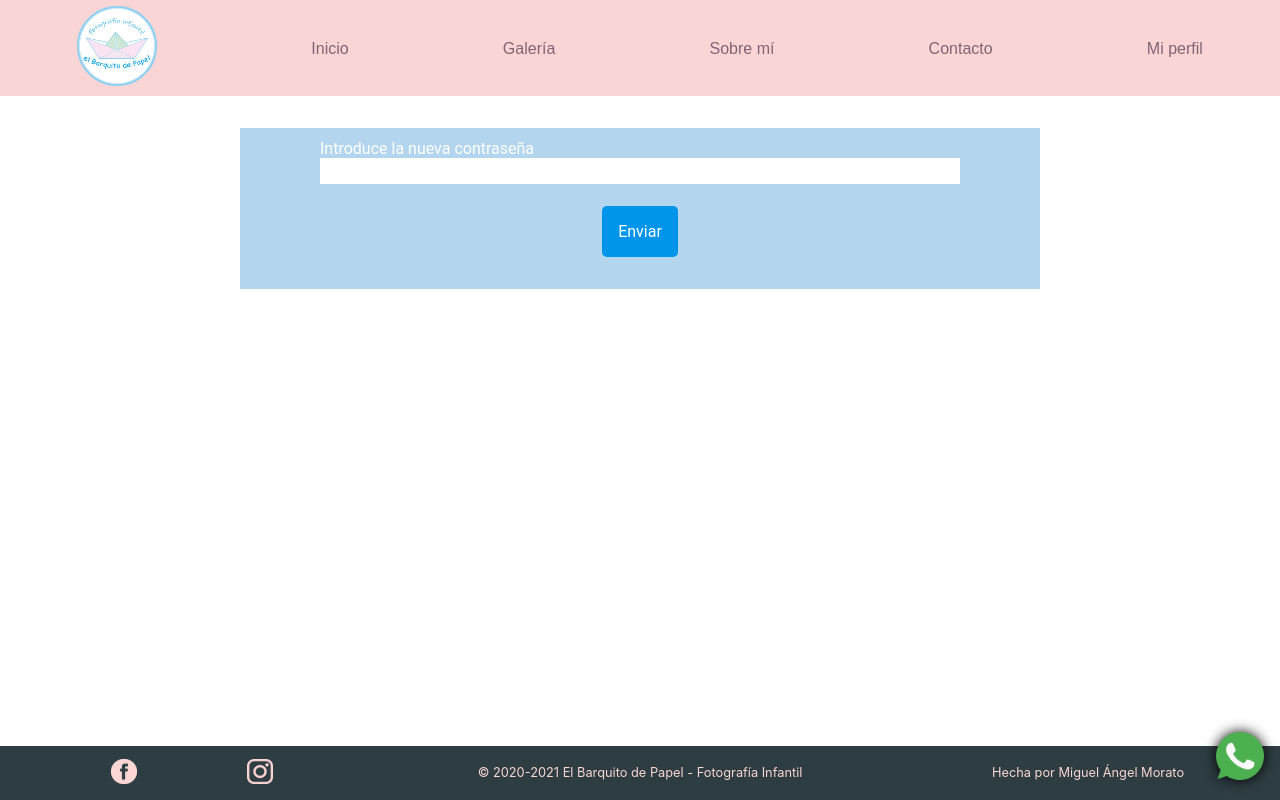
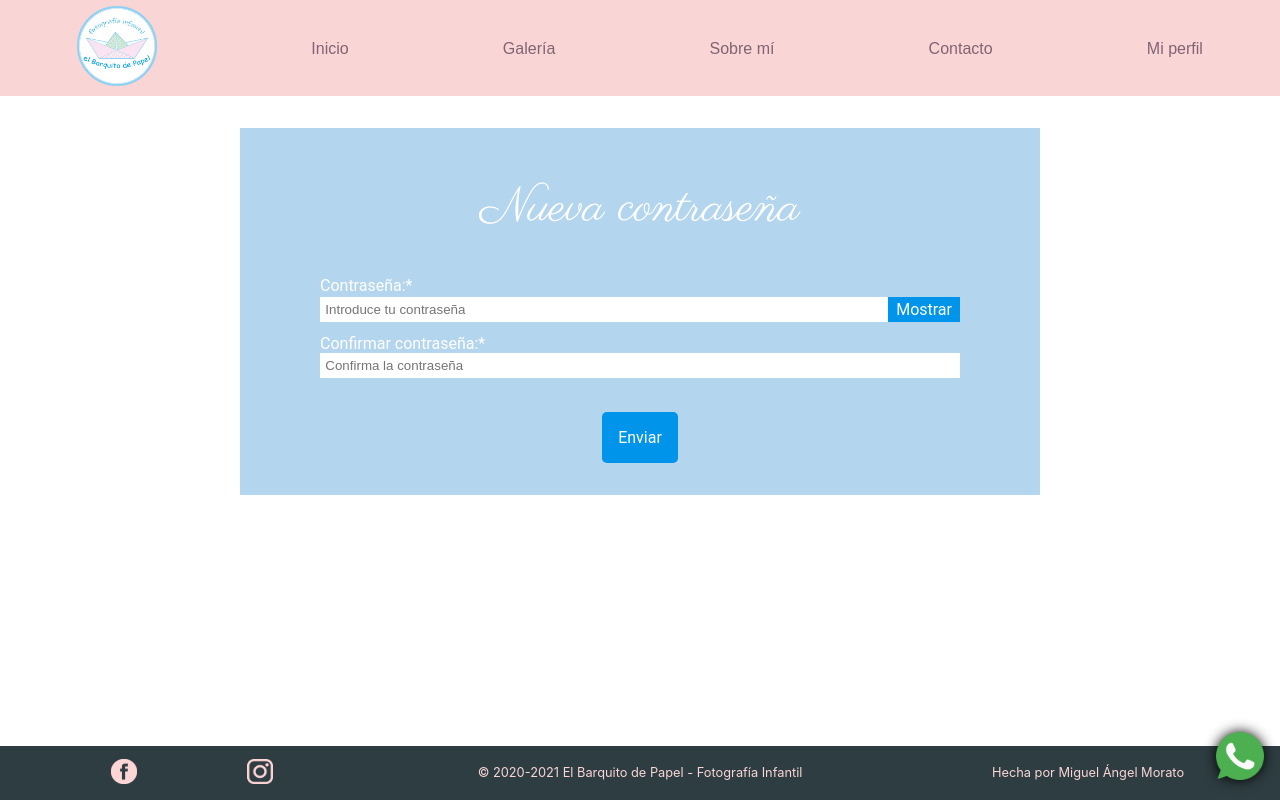
Before and after one commit to CherokiDev/webapp-photography-f, a React (Create React App) app: page /resetpassword/1/1 in a window 1280 px wide. Built offline with nearby package versions, Linux system fonts and the light colour scheme.

Commit message:
added regEx to recovery password

```diff
--- a/src/containers/ForgotPassword/ForgotPassword.jsx
+++ b/src/containers/ForgotPassword/ForgotPassword.jsx
@@ -27,9 +27,8 @@ const ForgorPassword = () => {
                 Swal.fire({
                     showConfirmButton: true,
                     icon: 'error',
-                    text: 'Ha habido un error al intentar enviar los datos, vuelve a intentarlo más tarde'
+                    text: 'Ha habido un error al intentar enviar los datos, comprueba el correo introducido o vuelva a intentarlo más tarde'
                 })
-                console.log(err)
             });
     }
 
--- a/src/containers/Login/Login.jsx
+++ b/src/containers/Login/Login.jsx
@@ -51,7 +51,7 @@ const Login = (props) => {
             <form className="mainContainer" action="" onSubmit={handleSubmit}>
                 <h3>Inicio de sesión</h3>
                 <div>Correo electrónico:</div>
-                <input type="email" name="email" placeholder="Introduce tu correo electrónico" required />
+                <input type="email" name="email" placeholder="Introduce tu email" required />
                 <div>Contraseña:</div>
                 <input type="password" name="password" placeholder="Introduce tu contraseña" required />
                 <div className="divButton">
@@ -65,6 +65,7 @@ const Login = (props) => {
                     }
                     <div>¿Todavía no tienes cuenta?</div>
                     <div><Link to="/register">Crear una cuenta nueva</Link></div>
+                    <br/>
                     <div>¿Has olvidado tu contraseña? <Link to="/forgotpassword">Pulsa aquí</Link></div>
                 </div>
             </form>
--- a/src/containers/ResetPassword/ResetPassword.jsx
+++ b/src/containers/ResetPassword/ResetPassword.jsx
@@ -2,9 +2,14 @@ import React, { useState } from 'react';
 import axios from 'axios';
 import loading from '../../img/loading.svg';
 import Swal from 'sweetalert2';
+import { regExPassword } from '../../lib/regEx';
 
 const ResetPassword = (props) => {
     const [isLoading, setIsLoading] = useState(false);
+    const [isError, setIsError] = useState("");
+    const [password, setPassword] = useState("");
+    const [confirmPassword, setConfirmPassword] = useState("");
+    const [showPassword, setShowPassword] = useState(false);
 
     const handleSubmit = async (e) => {
         e.preventDefault();
@@ -13,8 +18,17 @@ const ResetPassword = (props) => {
             password: e.target.password.value
         }
 
+        if (!regExPassword.test(userPassword.password)) {
+            Swal.fire({
+                showConfirmButton: true,
+                icon: 'error',
+                text: 'La contraseña debe contener al menos: entre 8 y 16 caracteres, 1 número, 1 letra minúscula, 1 letra mayúscula y 1 carácter especial como #, @, %.'
+            })
+            return;
+        }
+
         setIsLoading(true);
-        await axios.put('http://localhost:3005/resetpassword' + '/' + props.match.params.id + '/' + props.match.params.tokenresetpassword, userPassword, {
+        await axios.put(process.env.REACT_APP_API_URL + '/resetpassword/' + props.match.params.id + '/' + props.match.params.tokenresetpassword, userPassword, {
             where: {
                 id: props.match.params.id,
                 tokenresetpassword: props.match.params.tokenresetpassword
@@ -28,15 +42,40 @@ const ResetPassword = (props) => {
                     text: 'Contraseña cambiada correctamente'
                 })
             }).catch((err) => {
+                Swal.fire({
+                    showConfirmButton: true,
+                    icon: 'error',
+                    text: 'Ha habido un error al intentar enviar los datos, vuelva a intentarlo más tarde'
+                })
+            });
+    }
 
-            });
+    const checkValidation = (e) => {
+        const confirmPass = e.target.value;
+        setConfirmPassword(confirmPass)
+        if (password !== confirmPass) {
+            setIsError("La contraseña no coincide");
+        } else {
+            setIsError("");
+        }
+    }
+
+    const switchShowPassword = () => {
+        setShowPassword(!showPassword);
     }
 
     return (
         <div className="main" onSubmit={handleSubmit}>
             <form className="mainContainer">
-                <div>Introduce la nueva contraseña</div>
-                <input type="password" name="password" />
+                <h3>Nueva contraseña</h3>
+                <div className="divPassword">Contraseña:*</div>
+                <div className="containerPassword">
+                    <input type={showPassword ? "text" : "password"} value={password} onChange={(e) => setPassword(e.target.value)} name="password" placeholder="Introduce tu contraseña" required />
+                    <button onClick={switchShowPassword}>{showPassword ? "Ocultar" : "Mostrar"}</button>
+                </div>
+                <div>Confirmar contraseña:*</div>
+                <input type="password" value={confirmPassword} onChange={(e) => checkValidation(e)} name="confirmPassword" placeholder="Confirma la contraseña" required />
+                <div className="confirmPassword">{isError}</div>
                 <div className="divButton">
                     {isLoading
                         ?
--- a/src/lib/regEx.js
+++ b/src/lib/regEx.js
@@ -1,4 +1,4 @@
 export const regExFullName = /^[a-zA-ZàáâäãåąčćęèéêëėįìíîïłńòóôöõøùúûüųūÿýżźñçčšžÀÁÂÄÃÅĄĆČĖĘÈÉÊËÌÍÎÏĮŁŃÒÓÔÖÕØÙÚÛÜŲŪŸÝŻŹÑßÇŒÆČŠŽ∂ð ,.'-]+$/;
-export const regExPassword = /^(?=.*[a-z])(?=.*[A-Z])(?=.*\d)(?=.*[@$!%*?&])[A-Za-z\d@$!%*?&]{8,16}$/;
+export const regExPassword = /^(?=.*[a-z])(?=.*[A-Z])(?=.*\d)(?=.*[@$!%*?&#])[A-Za-z\d@$!%*?&#]{8,16}$/;
 export const regExEmail = /^(("[\w-\s]+")|([\w-]+(?:\.[\w-]+)*)|("[\w-\s]+")([\w-]+(?:\.[\w-]+)*))(@((?:[\w-]+\.)*\w[\w-]{0,66})\.([a-z]{2,6}(?:\.[a-z]{2})?)$)|(@\[?((25[0-5]\.|2[0-4][0-9]\.|1[0-9]{2}\.|[0-9]{1,2}\.))((25[0-5]|2[0-4][0-9]|1[0-9]{2}|[0-9]{1,2})\.){2}(25[0-5]|2[0-4][0-9]|1[0-9]{2}|[0-9]{1,2})\]?$)/;
 export const regExPhone = /^\+?\d{1,4}?[-.\s]?\(?\d{1,3}?\)?[-.\s]?\d{1,4}[-.\s]?\d{1,4}[-.\s]?\d{1,9}$/;
```
Also changed, not shown: 1 other file (tests, documents, lock files or other folders).
